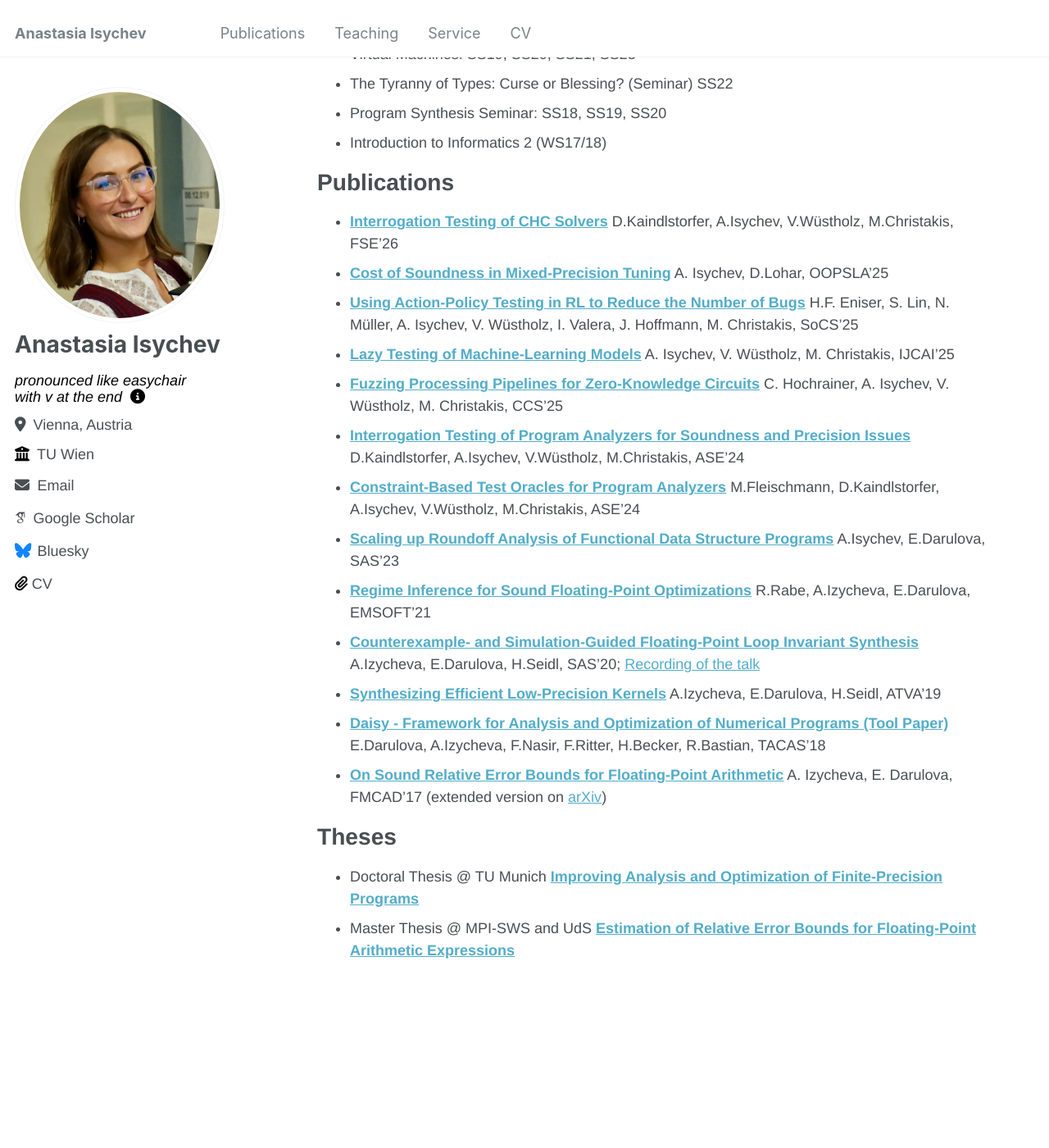
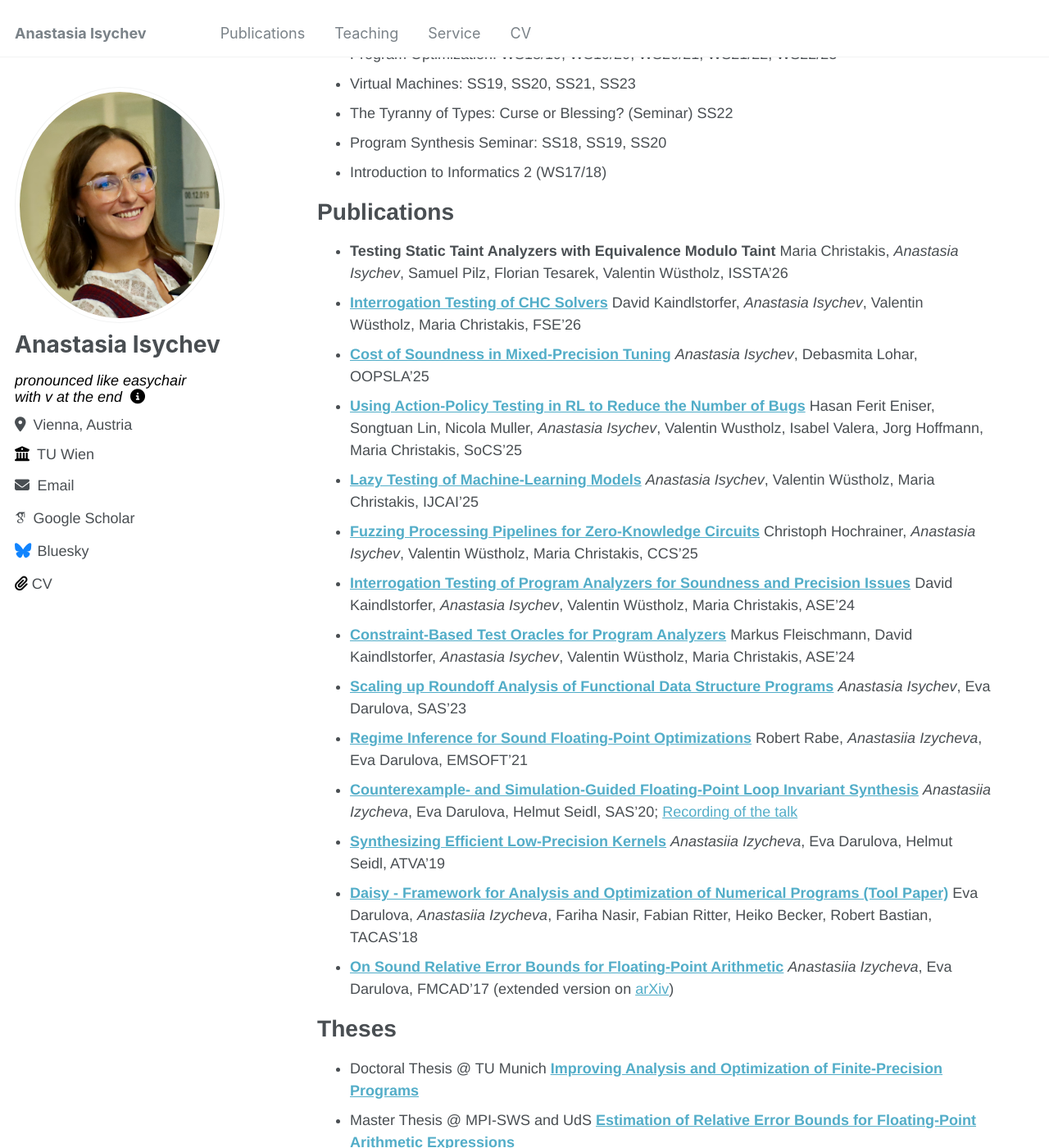
Before and after one commit to aisychev/aisychev.github.io, a Jekyll site: the page built from _pages/about.md, in a window 1280 px wide and 1400 px high, scrolled down 1258 px. Shown: the whole window at 82% size. Built offline with Jekyll 4.4.1, drawn with Linux system fonts in a browser that asks for light colours; some web fonts are replaced; some of the changed text lies outside the part shown.

Commit message:
add TaintCC paper

```diff
--- a/_pages/about.md
+++ b/_pages/about.md
@@ -12,6 +12,7 @@ Since November 2023 I am a postdoctoral researcher at TU Wien with [Maria Christ
 My research interests span over various topics in formal methods and software engineering. I am passionate about static analysis, in my book, *AI stands for abstract interpretation*. During my PhD, I focused on analysing and optimising numerical programs, now exploring new domains. I am curious about program synthesis, optimization, repair and testing and how they can help make software reliable and understandable.
 
 # News
+* Our paper "Testing Static Taint Analyzers with Equivalence Modulo Taint" is accepted to ISSTA'26!
 * I will give an invited talk about testing program analyzers at [Helmutfest](https://helmutfest.github.io/).
 * I will be visiting [Caterina Urban](https://caterinaurban.github.io/)@Inria Paris and [Raphaël Monat](https://rmonat.fr/)@Inria Lille in June 2026.
 * I gave a talk about our work on the [Cost of Soundness in Mixed-Precision Tuning](https://dl.acm.org/doi/10.1145/3763137) at the [FPTalks series](https://fptalks.org/index.html) on April 2.
@@ -49,19 +50,20 @@ td, th {
 * Introduction to Informatics 2 (WS17/18)
 
 # Publications
-* [**Interrogation Testing of CHC Solvers**](https://aisychev.github.io/papers/fse26-horngator.pdf) D.Kaindlstorfer, A.Isychev, V.Wüstholz, M.Christakis, FSE'26
-* [**Cost of Soundness in Mixed-Precision Tuning**](https://aisychev.github.io/papers/oopsla25-cos.pdf) A. Isychev, D.Lohar, OOPSLA'25
-* [**Using Action-Policy Testing in RL to Reduce the Number of Bugs**](https://aisychev.github.io/papers/socs25-retraining.pdf) H.F. Eniser, S. Lin, N. Müller, A. Isychev, V. Wüstholz, I. Valera, J. Hoffmann, M. Christakis, SoCS'25
-* [**Lazy Testing of Machine-Learning Models**](https://aisychev.github.io/papers/ijcai25-laz.pdf) A. Isychev, V. Wüstholz, M. Christakis, IJCAI'25
-* [**Fuzzing Processing Pipelines for Zero-Knowledge Circuits**](https://aisychev.github.io/papers/ccs25-circuzz.pdf) C. Hochrainer, A. Isychev, V. Wüstholz, M. Christakis, CCS'25
-* [**Interrogation Testing of Program Analyzers for Soundness and Precision Issues**](https://aisychev.github.io/papers/ase24-sherlock.pdf) D.Kaindlstorfer, A.Isychev, V.Wüstholz, M.Christakis, ASE'24
-* [**Constraint-Based Test Oracles for Program Analyzers**](https://aisychev.github.io/papers/ase24-minotaur.pdf) M.Fleischmann, D.Kaindlstorfer, A.Isychev, V.Wüstholz, M.Christakis, ASE'24
-* [**Scaling up Roundoff Analysis of Functional Data Structure Programs**](https://dl.acm.org/doi/10.1007/978-3-031-44245-2_17) A.Isychev, E.Darulova, SAS'23
-* [**Regime Inference for Sound Floating-Point Optimizations**](https://dl.acm.org/doi/10.1145/3477012) R.Rabe, A.Izycheva, E.Darulova, EMSOFT'21
-* [**Counterexample- and Simulation-Guided Floating-Point Loop Invariant Synthesis**](https://dl.acm.org/doi/10.1007/978-3-030-65474-0_8) A.Izycheva, E.Darulova, H.Seidl, SAS'20; [Recording of the talk](https://youtu.be/YJI_Lo0CAuI?si=cMqgXPcUogNSYz9P)
-* [**Synthesizing Efficient Low-Precision Kernels**](https://link.springer.com/chapter/10.1007/978-3-030-31784-3_17) A.Izycheva, E.Darulova, H.Seidl, ATVA'19
-* [**Daisy - Framework for Analysis and Optimization of Numerical Programs (Tool Paper)**](https://link.springer.com/chapter/10.1007/978-3-319-89960-2_15) E.Darulova, A.Izycheva, F.Nasir, F.Ritter, H.Becker, R.Bastian, TACAS'18
-* [**On Sound Relative Error Bounds for Floating-Point Arithmetic**](https://dl.acm.org/citation.cfm?id=3168462) A. Izycheva, E. Darulova, FMCAD'17 (extended version on [arXiv](https://arxiv.org/pdf/1707.02121))
+* **Testing Static Taint Analyzers with Equivalence Modulo Taint** Maria Christakis, *Anastasia Isychev*, Samuel Pilz, Florian Tesarek, Valentin Wüstholz, ISSTA'26
+* [**Interrogation Testing of CHC Solvers**](https://aisychev.github.io/papers/fse26-horngator.pdf) David Kaindlstorfer, *Anastasia Isychev*, Valentin Wüstholz, Maria Christakis, FSE'26
+* [**Cost of Soundness in Mixed-Precision Tuning**](https://aisychev.github.io/papers/oopsla25-cos.pdf) *Anastasia Isychev*, Debasmita Lohar, OOPSLA'25
+* [**Using Action-Policy Testing in RL to Reduce the Number of Bugs**](https://aisychev.github.io/papers/socs25-retraining.pdf) Hasan Ferit Eniser, Songtuan Lin, Nicola Muller, *Anastasia Isychev*, Valentin Wustholz, Isabel Valera, Jorg Hoffmann, Maria Christakis, SoCS'25
+* [**Lazy Testing of Machine-Learning Models**](https://aisychev.github.io/papers/ijcai25-laz.pdf) *Anastasia Isychev*, Valentin Wüstholz, Maria Christakis, IJCAI'25
+* [**Fuzzing Processing Pipelines for Zero-Knowledge Circuits**](https://aisychev.github.io/papers/ccs25-circuzz.pdf) Christoph Hochrainer, *Anastasia Isychev*, Valentin Wüstholz, Maria Christakis, CCS'25
+* [**Interrogation Testing of Program Analyzers for Soundness and Precision Issues**](https://aisychev.github.io/papers/ase24-sherlock.pdf) David Kaindlstorfer, *Anastasia Isychev*, Valentin Wüstholz, Maria Christakis, ASE'24
+* [**Constraint-Based Test Oracles for Program Analyzers**](https://aisychev.github.io/papers/ase24-minotaur.pdf) Markus Fleischmann, David Kaindlstorfer, *Anastasia Isychev*, Valentin Wüstholz, Maria Christakis, ASE'24
+* [**Scaling up Roundoff Analysis of Functional Data Structure Programs**](https://dl.acm.org/doi/10.1007/978-3-031-44245-2_17) *Anastasia Isychev*, Eva Darulova, SAS'23
+* [**Regime Inference for Sound Floating-Point Optimizations**](https://dl.acm.org/doi/10.1145/3477012) Robert Rabe, *Anastasiia Izycheva*, Eva Darulova, EMSOFT'21
+* [**Counterexample- and Simulation-Guided Floating-Point Loop Invariant Synthesis**](https://dl.acm.org/doi/10.1007/978-3-030-65474-0_8) *Anastasiia Izycheva*, Eva Darulova, Helmut Seidl, SAS'20; [Recording of the talk](https://youtu.be/YJI_Lo0CAuI?si=cMqgXPcUogNSYz9P)
+* [**Synthesizing Efficient Low-Precision Kernels**](https://link.springer.com/chapter/10.1007/978-3-030-31784-3_17) *Anastasiia Izycheva*, Eva Darulova, Helmut Seidl, ATVA'19
+* [**Daisy - Framework for Analysis and Optimization of Numerical Programs (Tool Paper)**](https://link.springer.com/chapter/10.1007/978-3-319-89960-2_15) Eva Darulova, *Anastasiia Izycheva*, Fariha Nasir, Fabian Ritter, Heiko Becker, Robert Bastian, TACAS'18
+* [**On Sound Relative Error Bounds for Floating-Point Arithmetic**](https://dl.acm.org/citation.cfm?id=3168462) *Anastasiia Izycheva*, Eva Darulova, FMCAD'17 (extended version on [arXiv](https://arxiv.org/pdf/1707.02121))
 
 
 # Theses
```
